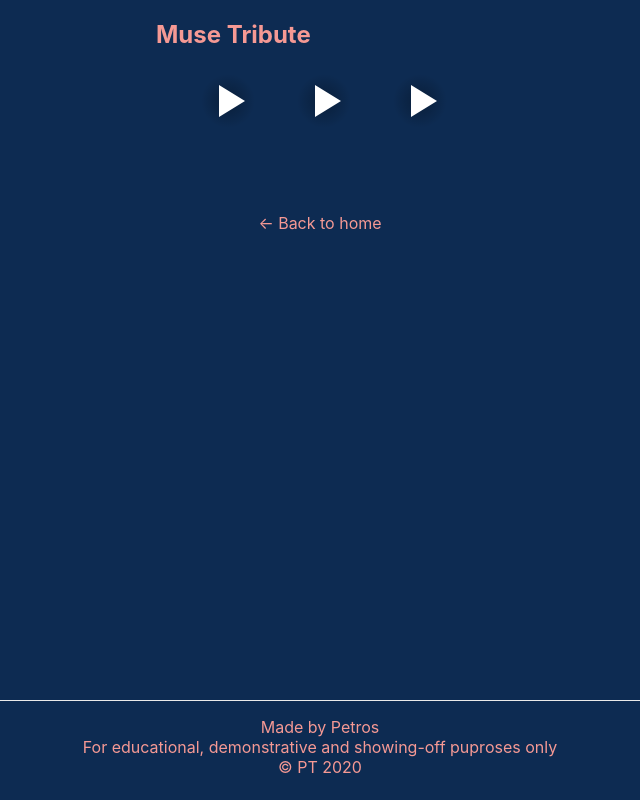
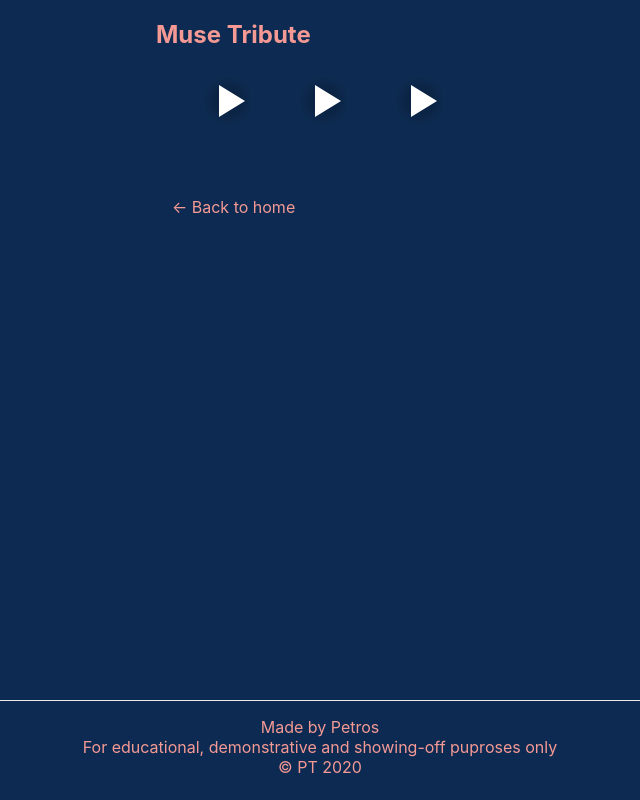
Before and after one commit to Peteropon/video-archive, a Next.js app: page /bands/muse in a window 1280 px wide. Shown: the whole page, without its empty margins (320-960 px from the left). Built offline with nearby package versions, Linux system fonts and the light colour scheme; no server answers.

Commit message:
Moved back button to band page.

```diff
--- a/components/layout.js
+++ b/components/layout.js
@@ -13,13 +13,6 @@
         <meta name="og:title" content={siteTitle} />
       </Head>
       <main>{children}</main>
-      {!home && (
-        <div className={styles.backToHome}>
-          <Link href="/">
-            <a>← Back to home</a>
-          </Link>
-        </div>
-      )}
       <footer className={styles.footer}>
         <p>
           Made by Petros <br /> For educational, demonstrative and showing-off
--- a/components/layout.module.css
+++ b/components/layout.module.css
@@ -5,11 +5,6 @@
   flex-direction: column;
   justify-content: center;
   align-items: center;
-}
-
-.backToHome {
-  margin: 3rem 1rem;
-  color: #f59994;
 }
 
 .footer {
--- a/pages/bands/[band].js
+++ b/pages/bands/[band].js
@@ -1,4 +1,5 @@
 import Head from "next/head";
+import Link from "next/link";
 import ReactPlayer from "react-player/youtube";
 import { getBandData, getPaths } from "../../lib/videos";
 import Layout from "../../components/layout";
@@ -44,6 +45,11 @@
           </li>
         ))}
       </ul>
+      <div className={styles.backToHome}>
+        <Link href="/">
+          <a>← Back to home</a>
+        </Link>
+      </div>
     </Layout>
   );
 }
--- a/styles/Band.module.css
+++ b/styles/Band.module.css
@@ -17,6 +17,11 @@
   left: 0;
 }
 
+.backToHome {
+  margin: 3rem 1rem;
+  color: #f59994;
+}
+
 @media (max-width: 600px) {
   .list {
     align-items: center;
```
